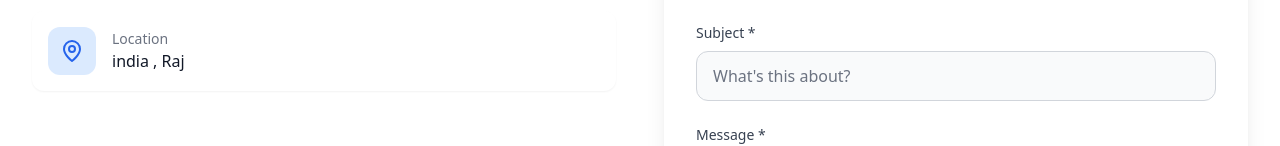
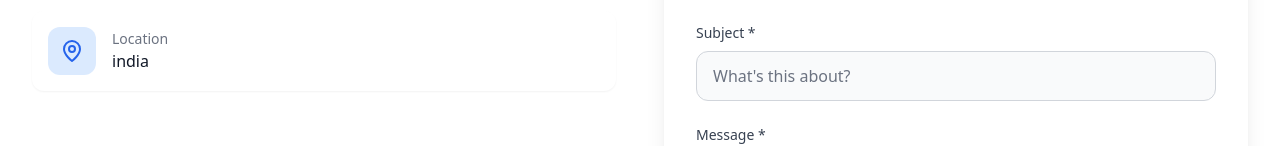
Before and after one commit to Neerajupadhyay143/2025Portfolio, a React (Vite) app in the folder project/: page /contact in a window 1280 px wide. Shown: the part 589-735 px from the top of the page. Built offline with nearby package versions, Linux system fonts and the light colour scheme.

Commit message:
location

```diff
--- a/project/src/pages/Contact.tsx
+++ b/project/src/pages/Contact.tsx
@@ -54,7 +54,7 @@ const Contact: React.FC = () => {
     {
       icon: MapPin,
       label: 'Location',
-      value: 'india , Raj',
+      value: 'india ',
       href: 'https://maps.app.goo.gl/WK8qLv7gir4E5Bee7',
     },
   ];
```
